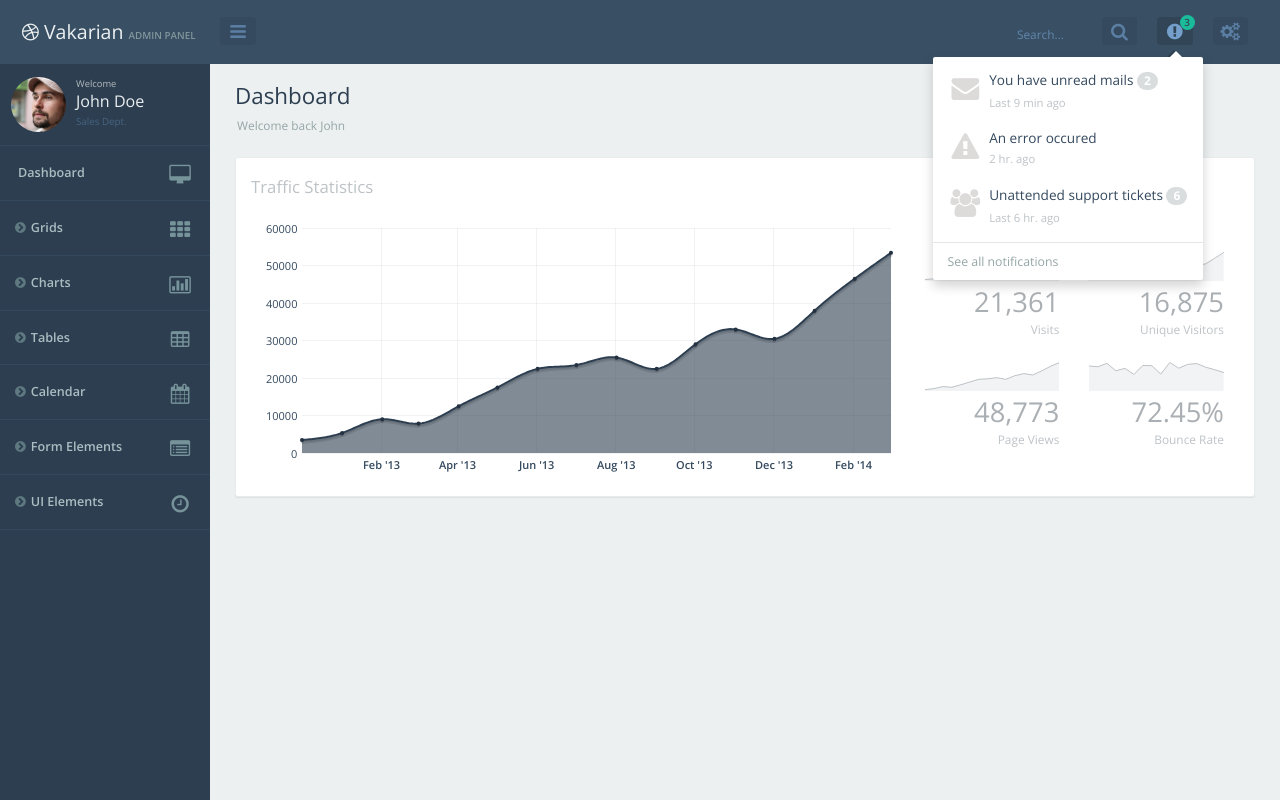
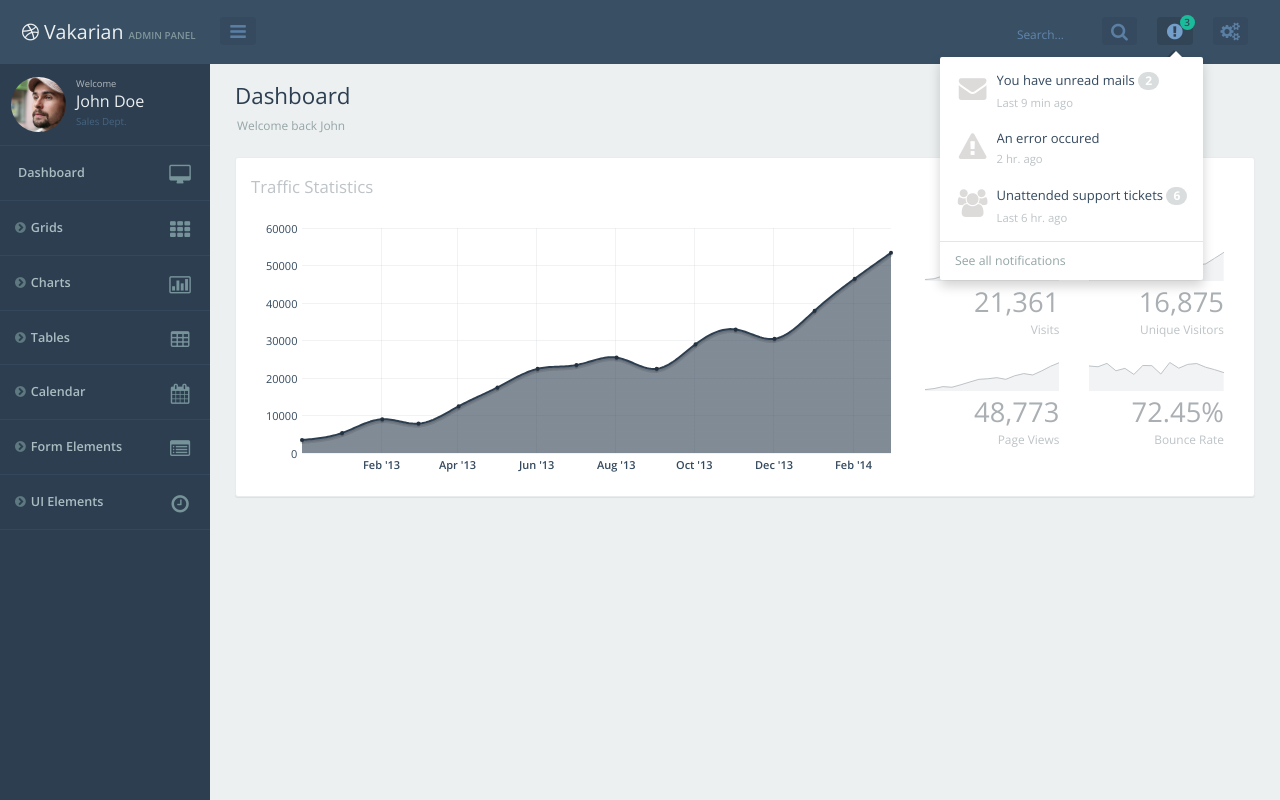
Before and after one commit to vivekagr/vakarian, a Flask app: page / in a window 1280 px wide, after a click that opens the changed part. Run offline with Flask 2, Linux system fonts and the light colour scheme; style sheets or scripts are compiled from the project's sources; some libraries are stand-ins or nearby versions.

Commit message:
decrease font size

```diff
--- a/static/css/compiled/base.css
+++ b/static/css/compiled/base.css
@@ -182,7 +182,7 @@ button.btn-navbar {
   color: #bdc3c7;
   padding-right: 3.7em; }
   .notifications-dropdown .media-body .media-heading {
-    font-size: 1.2em;
+    font-size: 1.15em;
     font-weight: 400;
     color: #34495e; }
 .notifications-dropdown .badge {
--- a/static/css/scss/base.scss
+++ b/static/css/scss/base.scss
@@ -220,7 +220,7 @@ button.btn-navbar {
     font-weight: 300;
     color: #bdc3c7;
     .media-heading {
-      font-size: 1.2em;
+      font-size: 1.15em;
       font-weight: 400;
       color: #34495e;
     }
```
